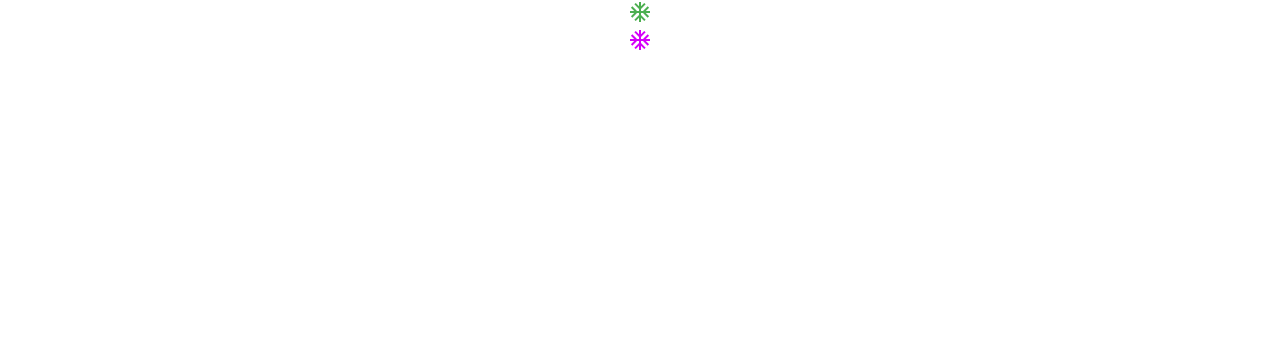
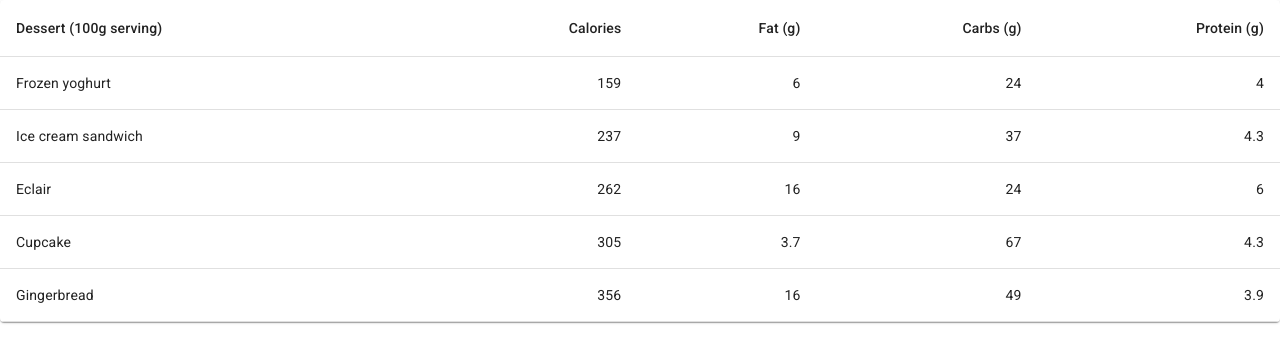
Before and after one commit to OmarMorales71/material-ui-course, a React (Create React App) app: page / in a window 1280 px wide. Shown: the top 362 px of the page. Built offline with nearby package versions, Linux system fonts and the light colour scheme.

Commit message:
Implemented a simple table

```diff
--- a/src/App.jsx
+++ b/src/App.jsx
@@ -2,13 +2,19 @@ import React from "react";
 import MakeTheme from "./classes/MakeTheme";
 import DarkMode from "./classes/DarkMode";
 import GridExample2 from "./classes/GridExample2";
+import OutlinedCard from "./classes/OutlinedCard";
+import { Grid } from "@material-ui/core";
+import { makeStyles } from "@material-ui/core/styles";
+import TableExample from "./classes/TableExample";
 
-
+const useStyles = makeStyles({
+  gridContainer: { paddingLeft: "40px", paddingRight: "40px" },
+});
 
 function App() {
-
+  const classes = useStyles();
   return (
-    <GridExample2 />
+    <TableExample />
   );
 }
 
--- /dev/null
+++ b/src/classes/OutlinedCard.jsx
@@ -0,0 +1,54 @@
+import React from 'react';
+import { makeStyles } from '@material-ui/core/styles';
+import Card from '@material-ui/core/Card';
+import CardActions from '@material-ui/core/CardActions';
+import CardContent from '@material-ui/core/CardContent';
+import Button from '@material-ui/core/Button';
+import Typography from '@material-ui/core/Typography';
+
+
+const useStyles = makeStyles({
+  root: {
+    minWidth: 275,
+  },
+  bullet: {
+    display: 'inline-block',
+    margin: '0 2px',
+    transform: 'scale(0.8)',
+  },
+  title: {
+    fontSize: 14,
+  },
+  pos: {
+    marginBottom: 12,
+  },
+});
+
+export default function OutlinedCard() {
+  const classes = useStyles();
+  const bull = <span className={classes.bullet}>•</span>;
+
+  return (
+    <Card className={classes.root} variant="outlined">
+      <CardContent>
+        <Typography className={classes.title} color="textSecondary" gutterBottom>
+          Word of the Day
+        </Typography>
+        <Typography variant="h5" component="h2">
+          be{bull}nev{bull}o{bull}lent
+        </Typography>
+        <Typography className={classes.pos} color="textSecondary">
+          adjective
+        </Typography>
+        <Typography variant="body2" component="p">
+          well meaning and kindly.
+          <br />
+          {'"a benevolent smile"'}
+        </Typography>
+      </CardContent>
+      <CardActions>
+        <Button size="small">Learn More</Button>
+      </CardActions>
+    </Card>
+  );
+}
--- /dev/null
+++ b/src/classes/TableExample.jsx
@@ -0,0 +1,80 @@
+import React from 'react';
+import { makeStyles } from '@material-ui/core/styles';
+import Table from '@material-ui/core/Table';
+import TableBody from '@material-ui/core/TableBody';
+import TableCell from '@material-ui/core/TableCell';
+import TableContainer from '@material-ui/core/TableContainer';
+import TableHead from '@material-ui/core/TableHead';
+import TableRow from '@material-ui/core/TableRow';
+import Paper from '@material-ui/core/Paper';
+
+const useStyles = makeStyles({
+  table: {
+    minWidth: 650,
+  },
+});
+
+function createData(name, calories, fat, carbs, protein) {
+  return { name, calories, fat, carbs, protein };
+}
+
+const rows = [
+  createData('Frozen yoghurt', 159, 6.0, 24, 4.0),
+  createData('Ice cream sandwich', 237, 9.0, 37, 4.3),
+  createData('Eclair', 262, 16.0, 24, 6.0),
+  createData('Cupcake', 305, 3.7, 67, 4.3),
+  createData('Gingerbread', 356, 16.0, 49, 3.9),
+];
+
+const TableExample=()=> {
+  const classes = useStyles();
+
+  return (
+    <TableContainer component={Paper}>
+      <Table className={classes.table}>
+        <TableHead>
+            <TableRow>
+                <TableCell>
+                Dessert (100g serving)
+                </TableCell>
+                <TableCell align="right">
+                Calories
+                </TableCell >
+                <TableCell align="right">
+                Fat (g)
+                </TableCell>
+                <TableCell align="right">
+                Carbs (g)
+                </TableCell>
+                <TableCell align="right">
+                Protein (g)
+                </TableCell>
+            </TableRow>
+        </TableHead>
+        <TableBody>
+            {rows.map(row=>(
+                <TableRow key={row.name}>
+                    <TableCell component="th" scope="row">
+                        {row.name}
+                    </TableCell>
+                    <TableCell align="right">
+                        {row.calories}
+                    </TableCell>
+                    <TableCell align="right">
+                        {row.fat}
+                    </TableCell>
+                    <TableCell align="right">
+                        {row.carbs}
+                    </TableCell>
+                    <TableCell align="right">
+                        {row.protein}
+                    </TableCell>
+                </TableRow>
+            ))}
+        </TableBody>
+      </Table>
+    </TableContainer>
+  );
+}
+
+export default TableExample
```
Also changed, not shown: src/classes/CardGrid.jsx (added, +36 -0 lines).
